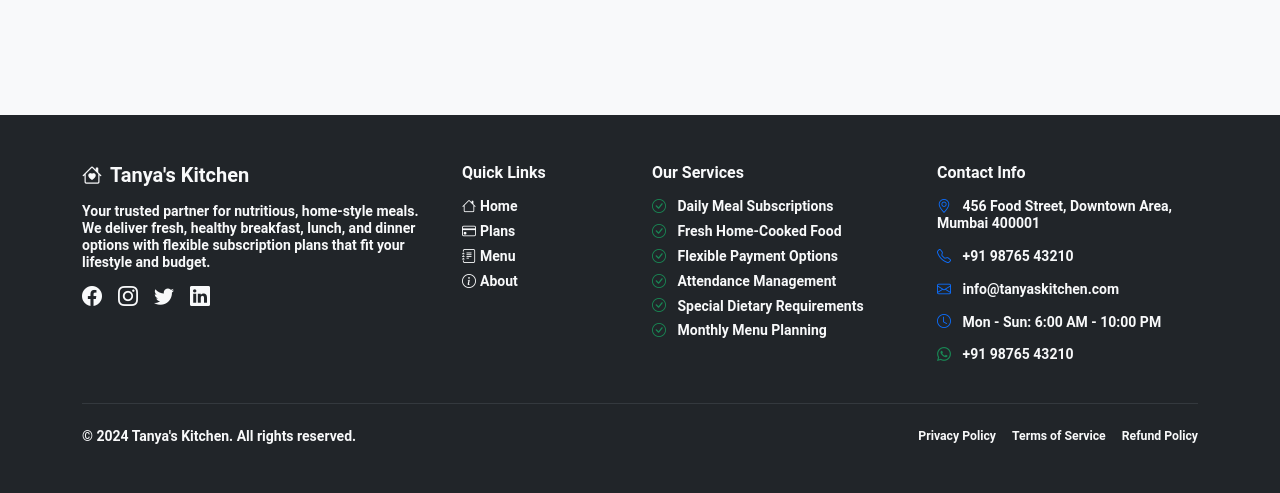
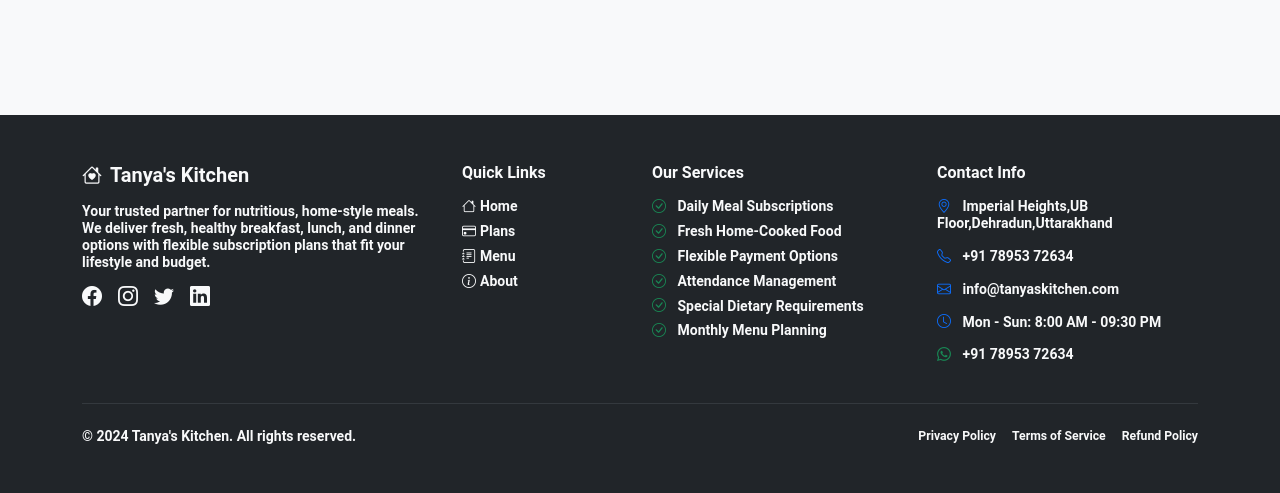
Before and after one commit to gangeshwar01/tanya-kitchen, a Django app: page /about/ in a window 1280 px wide. Shown: the part 307-800 px from the top of the page. Run offline with Django 5.2, Linux system fonts and the light colour scheme.

Commit message:
contact update

```diff
--- a/templates/base.html
+++ b/templates/base.html
@@ -472,11 +472,11 @@
                     <h6 class="fw-bold mb-3">Contact Info</h6>
                     <div class="mb-3">
                         <i class="bi bi-geo-alt text-primary me-2"></i>
-                        <span class="text-light">456 Food Street, Downtown Area, Mumbai 400001</span>
+                        <span class="text-light">Imperial Heights,UB Floor,Dehradun,Uttarakhand</span>
                     </div>
                     <div class="mb-3">
                         <i class="bi bi-telephone text-primary me-2"></i>
-                        <span class="text-light">+91 98765 43210</span>
+                        <span class="text-light">+91 78953 72634</span>
                     </div>
                     <div class="mb-3">
                         <i class="bi bi-envelope text-primary me-2"></i>
@@ -484,11 +484,11 @@
                     </div>
                     <div class="mb-3">
                         <i class="bi bi-clock text-primary me-2"></i>
-                        <span class="text-light">Mon - Sun: 6:00 AM - 10:00 PM</span>
+                        <span class="text-light">Mon - Sun: 8:00 AM - 09:30 PM</span>
                     </div>
                     <div class="mb-3">
                         <i class="bi bi-whatsapp text-success me-2"></i>
-                        <span class="text-light">+91 98765 43210</span>
+                        <span class="text-light">+91 78953 72634</span>
                     </div>
                 </div>
             </div>
@@ -503,9 +503,9 @@
                 </div>
                 <div class="col-md-6 text-md-end">
                     <div class="d-flex justify-content-md-end gap-3">
-                        <a href="/privacy-policy/" class="text-light text-decoration-none small">Privacy Policy</a>
-                        <a href="/terms-of-service/" class="text-light text-decoration-none small">Terms of Service</a>
-                        <a href="/refund-policy/" class="text-light text-decoration-none small">Refund Policy</a>
+                        <a href="#" class="text-light text-decoration-none small">Privacy Policy</a>
+                        <a href="#" class="text-light text-decoration-none small">Terms of Service</a>
+                        <a href="#" class="text-light text-decoration-none small">Refund Policy</a>
                     </div>
                 </div>
             </div>
```
